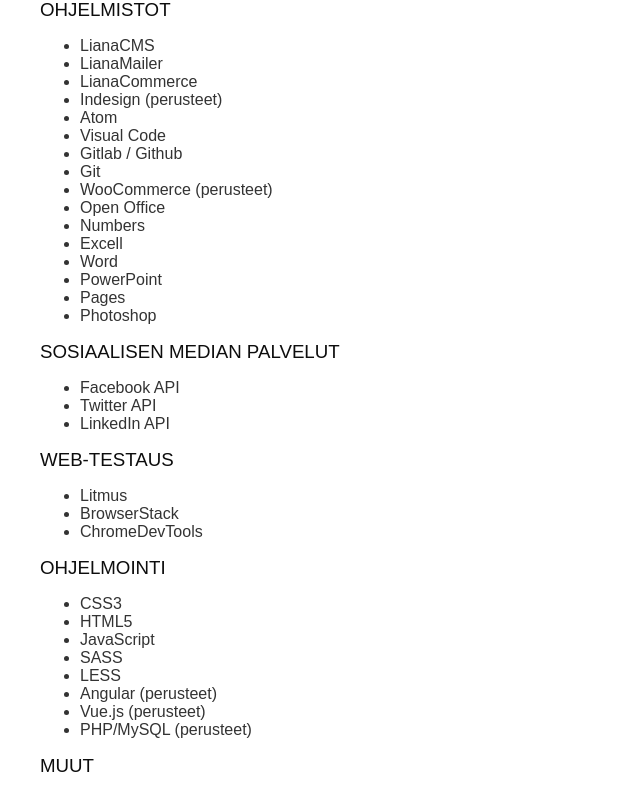
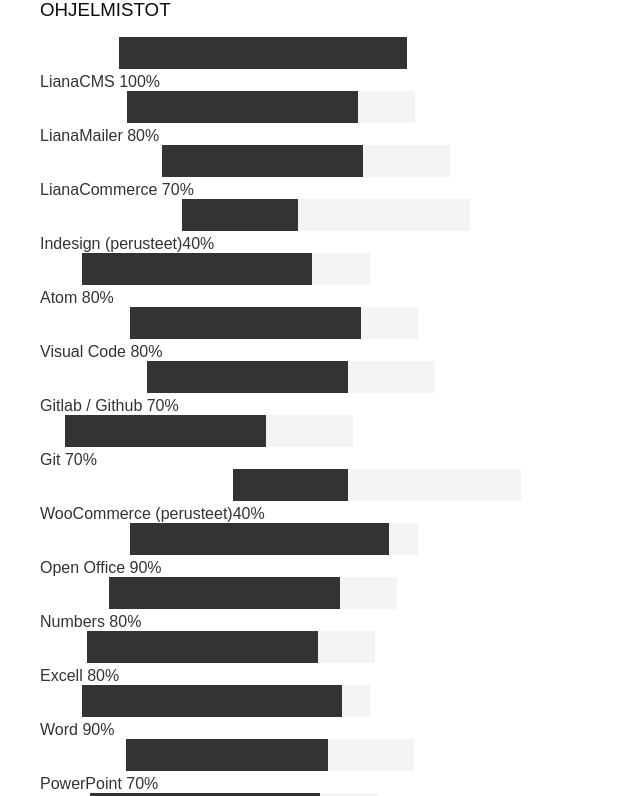
Before and after one commit to lellu/elisatervonencom, a Nuxt app: page / in a window 1280 px wide. Shown: the part 4420-5216 px from the top of the page, without its empty margins (0-640 px from the left). Built offline with nearby package versions, Linux system fonts and the light colour scheme.

Commit message:
Bar component first version

```diff
--- /dev/null
+++ b/components/Bar.vue
@@ -0,0 +1,41 @@
+<template>
+  <span class="bar-item">
+    <span class="bar">
+      <span :style="{ width: number + '%'}" class="item" />
+    </span>
+    <span class="name">{{ number }}%</span>
+  </span>
+</template>
+
+<script>
+export default {
+  props: {
+    number: {
+      type: Number,
+      default: 0
+    }
+  }
+}
+</script>
+
+<style lang="scss" scoped>
+@import 'assets/scss/colors.scss';
+
+.bar-item {
+  display: inline-block;
+  width: 320px;
+
+  .bar {
+    display: inline-block;
+    width: 90%;
+    background-color: $graylight;
+    line-height: 0;
+
+    .item {
+      display: inline-block;
+      background-color: $graydark;
+      height: 2rem;
+    }
+  }
+}
+</style>
--- a/components/Knowledge.vue
+++ b/components/Knowledge.vue
@@ -20,11 +20,10 @@
     </div>
 
     <h3>Ohjelmistot</h3>
-    <ul>
-      <li v-for="software in softwares" v-if="software.type==filter||filter=='all'||software.type==''" :key="software.id">
-        {{ software.name }} <span v-show="software.level">({{ software.level }})</span>
-      </li>
-    </ul>
+    <div v-for="software in softwares" v-if="software.type==filter||filter=='all'||software.type==''" :key="software.id">
+      {{ software.name }} <span v-show="software.level">({{ software.level }})</span>
+      <Bar :number="software.levelnumber" />
+    </div>
 
     <h3 v-show="filter=='web'||filter=='all'">Sosiaalisen median palvelut</h3>
     <ul>
@@ -58,10 +57,12 @@
 
 <script>
 import Stars from '~/components/Stars.vue';
+import Bar from '~/components/Bar.vue';
 
 export default {
   components: {
-    Stars
+    Stars,
+    Bar
   },
   props: {
     filter: {
@@ -78,42 +79,42 @@
         {id: 4, name: 'Suomalainen Viittomakieli', level: 'perusteet', levelnumber: 1, type: ''}
       ],
       softwares: [
-        {id: 1, name: 'LianaCMS', level: '', type: 'web' },
-        {id: 2, name: 'LianaMailer', level: '', type: 'web' },
-        {id: 3, name: 'LianaCommerce', level: '', type: 'web' },
-        {id: 4, name: 'Indesign', level: 'perusteet', type: 'web' },
-        {id: 5, name: 'Atom', level: '', type: 'web' },
-        {id: 6, name: 'Visual Code', level: '', type: 'web' },
-        {id: 7, name: 'Gitlab / Github', level: '', type: 'web' },
-        {id: 8, name: 'Git', level: '', type: 'web' },
-        {id: 9, name: 'WooCommerce', level: 'perusteet', type: 'web' },
-        {id: 10, name: 'Open Office', level: '', type: 'other' },
-        {id: 11, name: 'Numbers', level: '', type: '' },
-        {id: 12, name: 'Excell', level: '', type: '' },
-        {id: 13, name: 'Word', level: '', type: '' },
-        {id: 14, name: 'PowerPoint', level: '', type: '' },
-        {id: 15, name: 'Pages', level: '', type: '' },
-        {id: 16, name: 'Photoshop', type: '' }
+        {id: 1, name: 'LianaCMS', level: '', levelnumber: 100, type: 'web' },
+        {id: 2, name: 'LianaMailer', level: '', levelnumber: 80, type: 'web' },
+        {id: 3, name: 'LianaCommerce', level: '', levelnumber: 70, type: 'web' },
+        {id: 4, name: 'Indesign', level: 'perusteet', levelnumber: 40, type: 'web' },
+        {id: 5, name: 'Atom', level: '', levelnumber: 80, type: 'web' },
+        {id: 6, name: 'Visual Code', level: '', levelnumber: 80, type: 'web' },
+        {id: 7, name: 'Gitlab / Github', level: '', levelnumber: 70, type: 'web' },
+        {id: 8, name: 'Git', level: '', levelnumber: 70, type: 'web' },
+        {id: 9, name: 'WooCommerce', level: 'perusteet', levelnumber: 40, type: 'web' },
+        {id: 10, name: 'Open Office', level: '', levelnumber: 90, type: 'other' },
+        {id: 11, name: 'Numbers', level: '', levelnumber: 80, type: '' },
+        {id: 12, name: 'Excell', level: '', levelnumber: 80, type: '' },
+        {id: 13, name: 'Word', level: '', levelnumber: 90, type: '' },
+        {id: 14, name: 'PowerPoint', level: '', levelnumber: 70, type: '' },
+        {id: 15, name: 'Pages', level: '', levelnumber: 80, type: '' },
+        {id: 16, name: 'Photoshop', level: '', levelnumber: 80, type: '' }
       ],
       testing: [
-        {id: 1, name: 'Litmus', level: '', type: 'web' },
-        {id: 2, name: 'BrowserStack', level: '', type: 'web' },
-        {id: 3, name: 'ChromeDevTools', level: '', type: 'web' }
+        {id: 1, name: 'Litmus', level: '', levelnumber: 100, type: 'web' },
+        {id: 2, name: 'BrowserStack', level: '', levelnumber: 90, type: 'web' },
+        {id: 3, name: 'ChromeDevTools', level: '', levelnumber: 90, type: 'web' }
       ],
       services: [
-        {id: 1, name: 'Facebook API', level: '', type: 'web' },
-        {id: 2, name: 'Twitter API', level: '', type: 'web' },
-        {id: 3, name: 'LinkedIn API', level: '', type: 'web' }
+        {id: 1, name: 'Facebook API', level: '', levelnumber: 80, type: 'web' },
+        {id: 2, name: 'Twitter API', level: '', levelnumber: 75, type: 'web' },
+        {id: 3, name: 'LinkedIn API', level: '', levelnumber: 75, type: 'web' }
       ],
       coding: [
-        {id: 1, name: 'CSS3', level: '', type: 'web' },
-        {id: 2, name: 'HTML5', level: '', type: 'web' },
-        {id: 3, name: 'JavaScript', level: '', type: 'web' },
-        {id: 4, name: 'SASS', level: '', type: 'web' },
-        {id: 5, name: 'LESS', level: '', type: 'web' },
-        {id: 6, name: 'Angular', level: 'perusteet', type: 'web' },
-        {id: 7, name: 'Vue.js', level: 'perusteet', type: 'web' },
-        {id: 8, name: 'PHP/MySQL', level: 'perusteet', type: 'web' }
+        {id: 1, name: 'CSS3', level: '', levelnumber: 100, type: 'web' },
+        {id: 2, name: 'HTML5', level: '', levelnumber: 100, type: 'web' },
+        {id: 3, name: 'JavaScript', level: '', levelnumber: 90, type: 'web' },
+        {id: 4, name: 'SASS', level: '', levelnumber: 100, type: 'web' },
+        {id: 5, name: 'LESS', level: '', levelnumber: 100, type: 'web' },
+        {id: 6, name: 'Angular', level: 'perusteet', levelnumber: 20, type: 'web' },
+        {id: 7, name: 'Vue.js', level: 'perusteet', levelnumber: 40, type: 'web' },
+        {id: 8, name: 'PHP/MySQL', level: 'perusteet', levelnumber: 20, type: 'web' }
       ],
       others: [
         {id: 1, name: 'SEO', level: '', type: 'web' },
```
